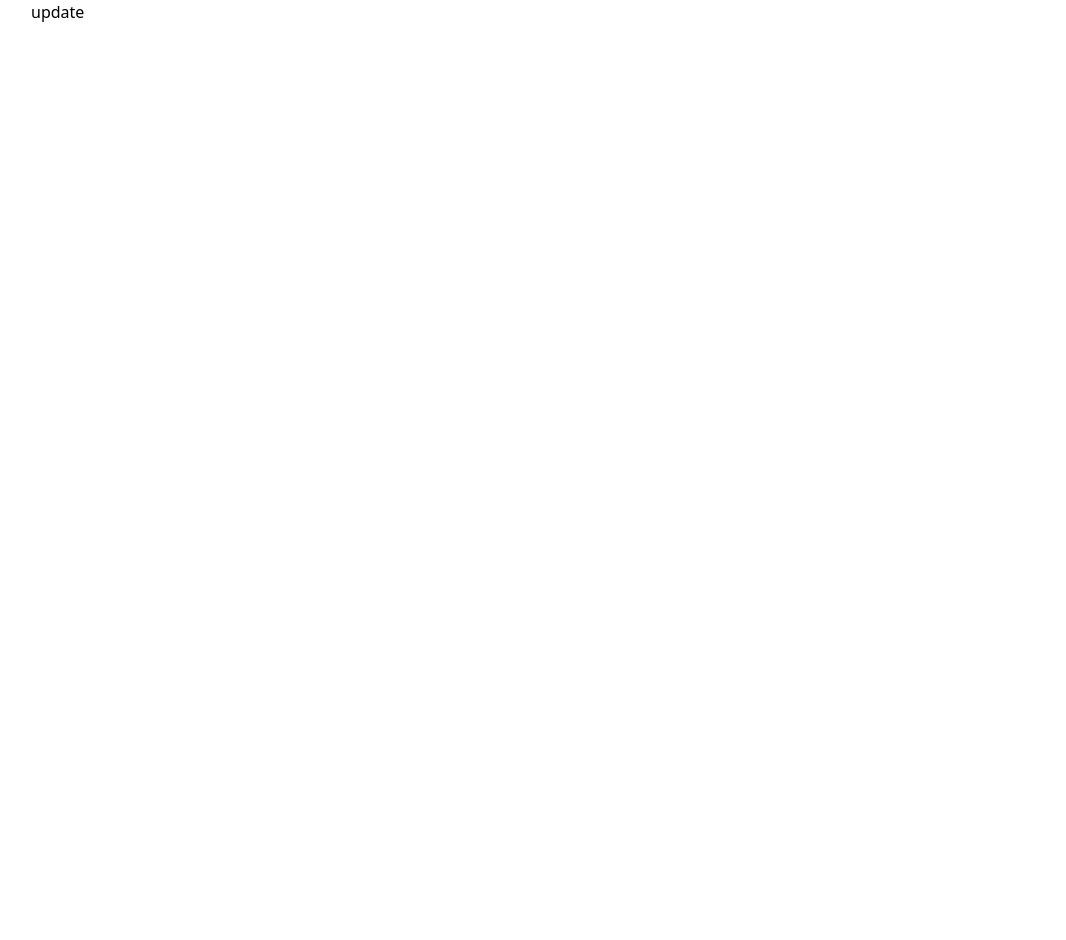
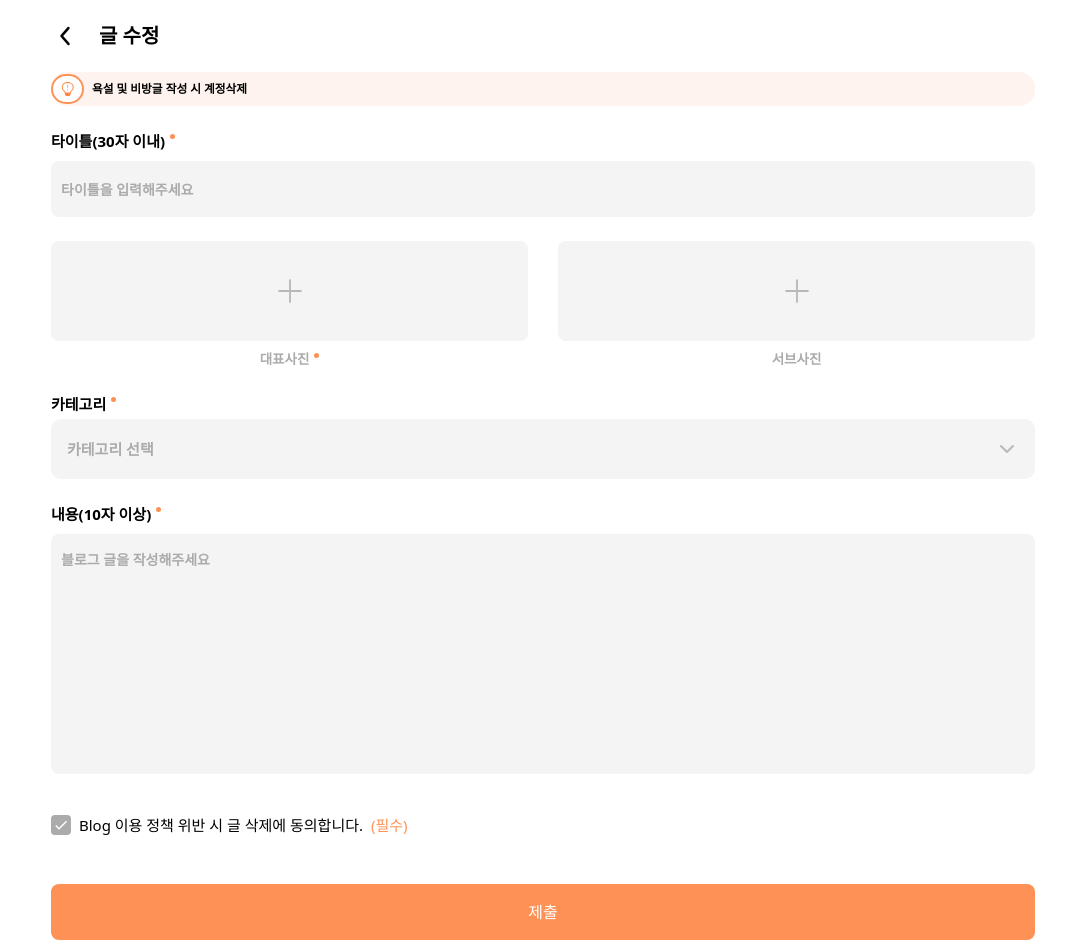
Before and after one commit to 0dytpq0/L-league-FE-Interview, a Next.js app: page /update in a window 1280 px wide. Shown: the whole page, without its empty margins (97-1163 px from the left). Before the commit the page ends 800 px from the top, so only its background shows below. Built offline with nearby package versions, Linux system fonts and the light colour scheme.

Commit message:
design : 글 수정 페이지 UI 구현

```diff
--- a/src/app/(afterLogin)/update/page.tsx
+++ b/src/app/(afterLogin)/update/page.tsx
@@ -1,3 +1,119 @@
-export default function Update() {
-  return <div>update</div>;
+"use client";
+
+import Input from "@/app/(beforeLogin)/_component/Input";
+import Notice from "@/app/(beforeLogin)/_component/Notice";
+import ImageUploader from "@/app/(afterLogin)/_component/ImageUploader";
+import Header from "@/app/_component/Header";
+import { NOTICE_MESSAGE } from "@/constants/message";
+import { useState } from "react";
+import TextArea from "@/app/_component/TextArea";
+import Checkbox from "@/app/_component/Checkbox";
+import SelectBox from "../_component/SelectBox";
+
+export default function Create() {
+  const [mainImage, setMainImage] = useState<File | null>(null);
+  const [subImage, setSubImage] = useState<File | null>(null);
+  const [selectedCategory, setSelectedCategory] = useState<string>("");
+  const [isAgreed, setIsAgreed] = useState<boolean>(false);
+  const categories = ["일상생활", "맛집소개", "제품후기", "IT정보"];
+
+  const handleMainImageChange = (file: File | null) => {
+    setMainImage(file);
+  };
+
+  const handleSubImageChange = (file: File | null) => {
+    setSubImage(file);
+  };
+
+  const handleCategoryChange = (category: string) => {
+    setSelectedCategory(category);
+  };
+
+  const handleAgreementChange = (checked: boolean) => {
+    setIsAgreed(checked);
+  };
+
+  const handleSubmit = () => {
+    if (!mainImage) {
+      alert("대표사진을 선택해주세요.");
+      return;
+    }
+
+    if (!selectedCategory) {
+      alert("카테고리를 선택해주세요.");
+      return;
+    }
+
+    if (!isAgreed) {
+      alert("Blog 이용 정책 동의가 필요합니다.");
+      return;
+    }
+
+    console.log({
+      mainImage,
+      subImage,
+      category: selectedCategory,
+    });
+
+    alert("폼이 제출되었습니다!");
+  };
+  return (
+    <div>
+      <Header isMain={false} title="글 수정" />
+      <div className="flex flex-col gap-6 mx-5">
+        <Notice message={NOTICE_MESSAGE.create} containerClassName="mx-0" />
+        <Input
+          id="title"
+          label="타이틀(30자 이내)"
+          placeholder="타이틀을 입력해주세요"
+          labelClassName="text-black"
+          required
+        />
+        <div className="flex gap-[30px]">
+          <ImageUploader
+            id="mainImage"
+            label="대표사진"
+            onChange={handleMainImageChange}
+            required
+            containerClassName="flex-1"
+          />
+          <ImageUploader
+            id="subImage"
+            label="서브사진"
+            onChange={handleSubImageChange}
+            containerClassName="flex-1"
+          />
+        </div>
+        <SelectBox
+          id="category"
+          label="카테고리"
+          options={categories}
+          selectedOption={selectedCategory}
+          onChange={handleCategoryChange}
+          required
+        />
+        <TextArea
+          id="content"
+          label="내용(10자 이상)"
+          placeholder="블로그 글을 작성해주세요"
+          labelClassName="text-black"
+          required
+        />
+        <Checkbox
+          label="Blog 이용 정책 위반 시 글 삭제에 동의합니다."
+          required
+          onChange={handleAgreementChange}
+          className="mt-4 mb-6"
+        />
+        <button
+          type="button"
+          onClick={handleSubmit}
+          // disabled={!mainImage || !selectedCategory || !isAgreed}
+          className="py-4 px-4 bg-brand text-white rounded-lg hover:brightness-95 disabled:bg-gray-300 disabled:cursor-not-allowed transition-colors"
+        >
+          제출
+        </button>
+      </div>
+    </div>
+  );
 }
```
